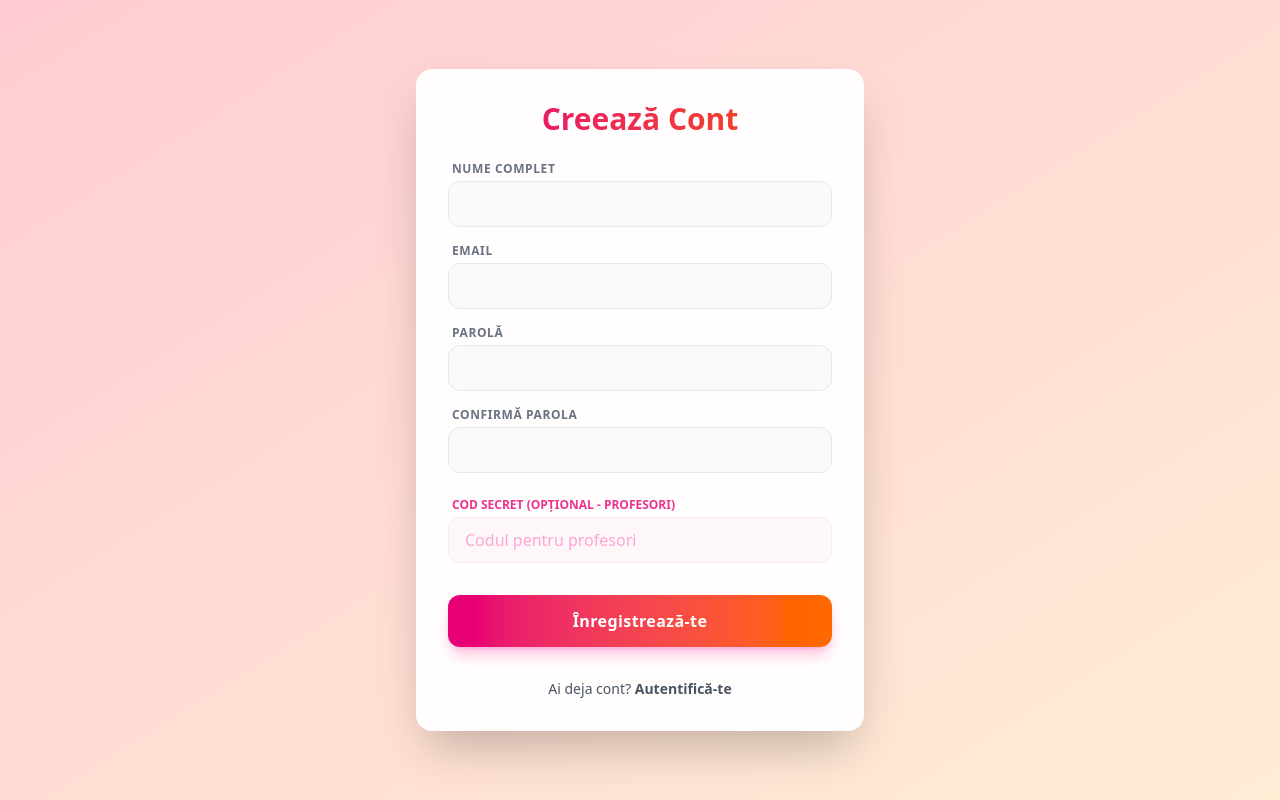
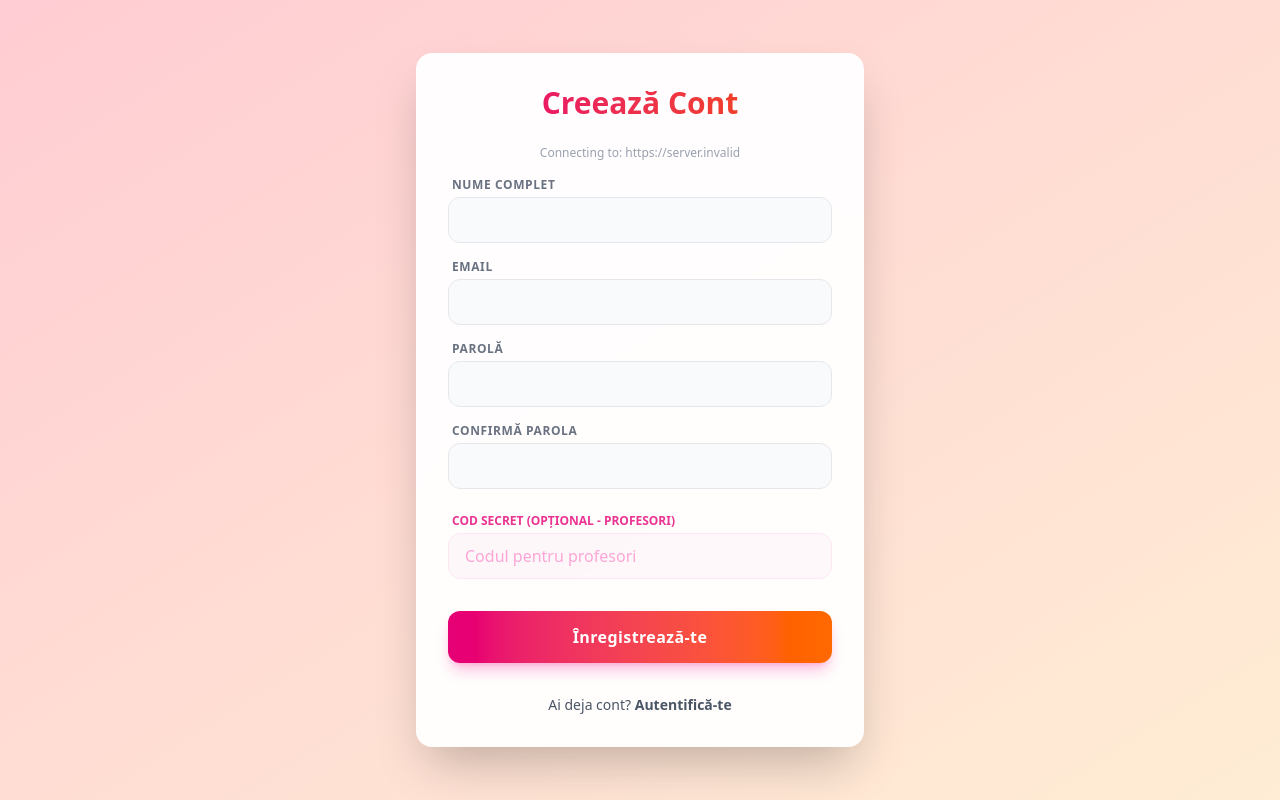
Before and after one commit to DenisAndreiC/D-A-Aplica-ie-web-acordarea-anonim-de-note, a React app in the folder frontend/: page /register in a window 1280 px wide. Built offline with nearby package versions, Linux system fonts and the light colour scheme; no server answers; the HTML template or start-up script is replaced by a standard one.

Commit message:
debug: show api url

```diff
--- a/frontend/src/Pages/Register.jsx
+++ b/frontend/src/Pages/Register.jsx
@@ -63,6 +63,11 @@ export default function Register() {
         <h2 className="mb-6 text-3xl font-extrabold text-center text-transparent bg-clip-text bg-gradient-to-r from-pink-600 to-orange-600">
           Creează Cont
         </h2>
+
+        {/* DEBUG TEMPORAR */}
+        <p className="text-xs text-center text-gray-400 mb-4 break-all">
+          Connecting to: {import.meta.env.VITE_API_URL || "http://localhost:3000"}
+        </p>
 
         {error && (
           <div className="mb-6 rounded-xl bg-red-50 p-4 text-sm font-semibold text-red-600 border border-red-100 flex items-center gap-2">
```
